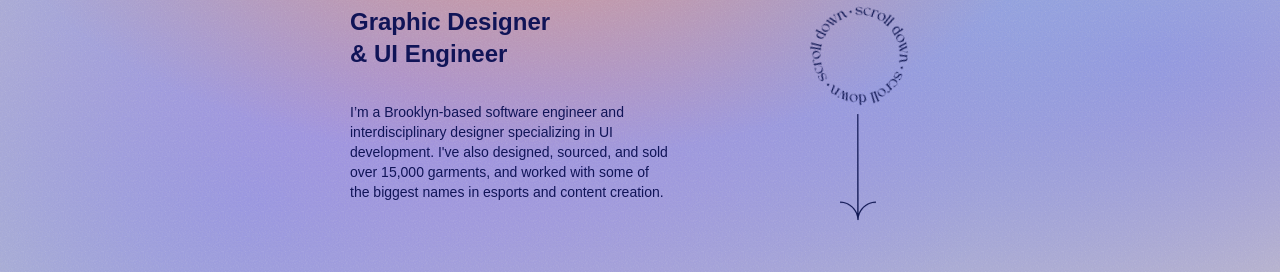
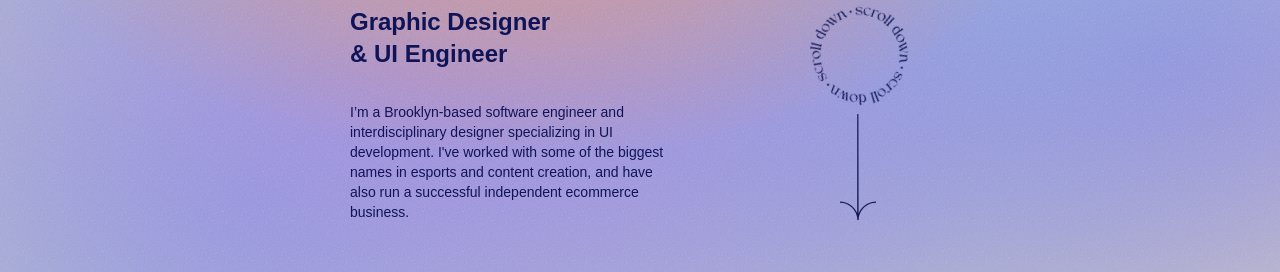
Before and after one commit to lschmidtfellner/portfolio-2023, a React (Create React App) app: page / in a window 1280 px wide. Shown: the part 523-795 px from the top of the page. Built offline with nearby package versions, Linux system fonts and the light colour scheme; the HTML template or start-up script is replaced by a standard one; a web font is replaced by a local one.

Commit message:
changed text

```diff
--- a/src/pages/Landing.js
+++ b/src/pages/Landing.js
@@ -109,8 +109,8 @@ function Landing({ modeToggle, pColor, handleNavigation }) {
                   </div>
                   <p className="pt-8 text-xs sm:text-sm text-left font-aktiv w-40 sm:w-80 ">
                     I’m a Brooklyn-based software engineer and interdisciplinary designer specializing in UI development.
-                    I've also designed, sourced, and sold over 15,000 garments, and worked with some of the biggest names
-                    in esports and content creation.
+                    I've worked with some of the biggest names in esports and content creation, and have also run a successful
+                    independent ecommerce business.
                   </p>
                 </div>
                 <div className="flex flex-col mr-6 items-center justify-center">
```
